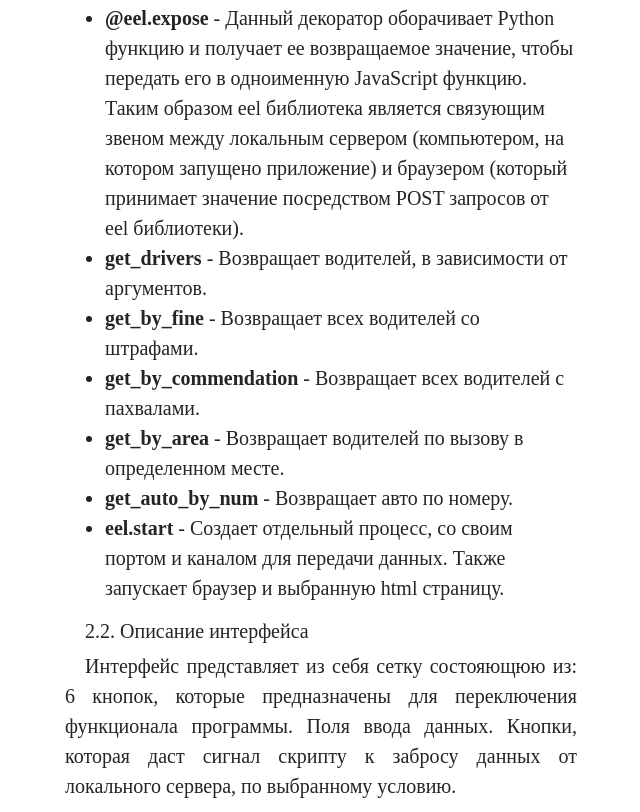
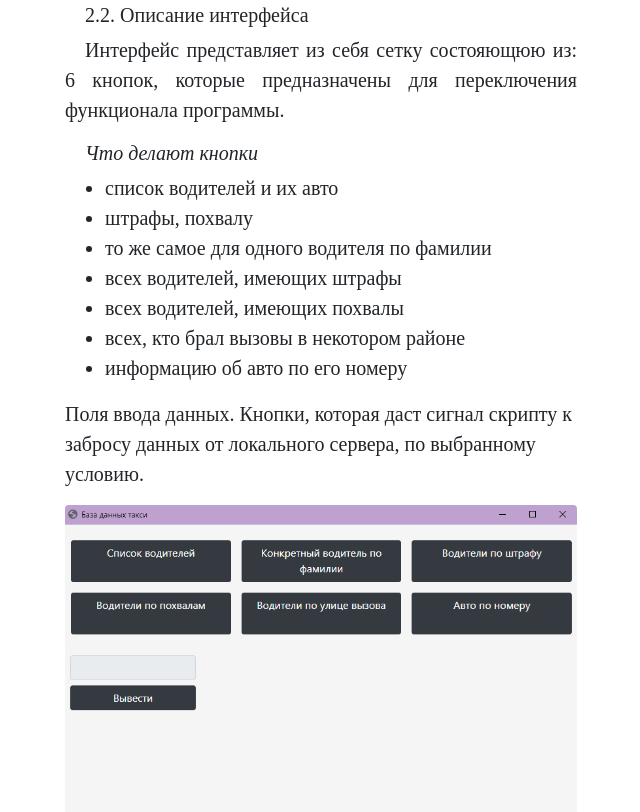
Before and after one commit to madolu2/TaxiDbApp-report2.0, a plain HTML site: page index.html in a window 1280 px wide. Shown: the part 6488-7300 px from the top of the page, without its empty margins (319-959 px from the left). Drawn offline with nearby package versions, Linux system fonts and the light colour scheme.

Commit message:
Refactor - Refactor 2.1/2.2 ps

```diff
--- a/index.html
+++ b/index.html
@@ -93,11 +93,14 @@
         <h2 id="12">1.2. Генерация водителей</h2>
         <div>
             <h4>Функция генерации водителя</h4>
-            <p>Не принимает аргументов, рандомно генерирует данные, возвращает словарь данных. Cоздан список имён и программа рандомит имена водителей и их пол.</p>
+            <p>Не принимает аргументов, рандомно генерирует данные, возвращает словарь данных. Cоздан список имён и
+                программа рандомит имена водителей и их пол.</p>
             <h4>Функция генерации вызова</h4>
-            <p>Не принимает аргументов, рандомно генерирует данные, возвращает словарь данных. Рандомно генерируется адрес из списка улиц, дом, длинна поездки, цена.</p>
+            <p>Не принимает аргументов, рандомно генерирует данные, возвращает словарь данных. Рандомно генерируется
+                адрес из списка улиц, дом, длинна поездки, цена.</p>
             <h4>Функция генерации авто</h4>
-            <p>Не принимает аргументов, рандомно генерирует данные, возвращает словарь данных. Рандомно генерируется номер авто по шаблону номеров РФ, марка и цвет выбираются из заданных списков.</p>
+            <p>Не принимает аргументов, рандомно генерирует данные, возвращает словарь данных. Рандомно генерируется
+                номер авто по шаблону номеров РФ, марка и цвет выбираются из заданных списков.</p>
         </div>
         <h2 id="13">1.3. База данных</h2>
         <h4>Функция создания таблиц</h4>
@@ -131,7 +134,8 @@
         <h4>Функция выполнения запроса</h4>
         <p>Принимает запрос, открывает соединение с базой данных, возвращает данные из базы данных</p>
         <h4>Функция запроса данных</h4>
-        <p>Принимает запрос,  открывает соединение с базой данных возвращает данные из базы данных в формате итерируемого массива данных</p>
+        <p>Принимает запрос, открывает соединение с базой данных возвращает данные из базы данных в формате итерируемого
+            массива данных</p>
         <h4>Функция добавления водителя</h4>
         <p>Принимает данные для полей таблиц (строки и числа), вызывает функцию выполнения запроса</p>
         <h4>Функция добавления авто</h4>
@@ -162,6 +166,25 @@
         <h2 id="21">2.1. Главный файл программы</h2>
         <p>Главный файл проекта, в котором декорируются функции из модуля форматированных данных. Файл необходим для
             создания рабочего окна программы и возвращения значений из exposed функций.</p>
+        <h2 id="22">2.2. Описание интерфейса</h2>
+        <p>Интерфейс представляет из себя сетку состояющюю из:
+            6 кнопок, которые предназначены для переключения функционала программы.
+            <h4>Что делают кнопки</h4>
+            <ul>
+                <li> список водителей и их авто</li>
+                <li> штрафы, похвалу</li>
+                <li> то же самое для одного водителя по фамилии</li>
+                <li> всех водителей, имеющих штрафы</li>
+                <li> всех водителей, имеющих похвалы </li>
+                <li> всех, кто брал вызовы в некотором районе</li>
+                <li> информацию об авто по его номеру</li>
+            </ul>
+            Поля ввода данных.
+            Кнопки, которая даст сигнал скрипту к забросу данных от локального сервера, по выбранному условию.
+        </p>
+        <img src="ui.png" alt="ui" class="img-fluid rounded mx-auto d-block m-2">
+        <img src="ui2.png" alt="ui" class="img-fluid rounded mx-auto d-block m-2">
+        <h4>Что происходит внутри программы</h4>
         <ul>
             <li><b>@eel.expose</b> - Данный декоратор оборачивает Python функцию и получает ее возвращаемое
                 значение, чтобы
@@ -178,15 +201,9 @@
             <li><b>eel.start</b> - Создает отдельный процесс, со своим портом и каналом для передачи данных. Также
                 запускает браузер и выбранную html страницу.</li>
         </ul>
-        <h2 id="22">2.2. Описание интерфейса</h2>
-        <p>Интерфейс представляет из себя сетку состояющюю из:
-            6 кнопок, которые предназначены для переключения функционала программы.
-            Поля ввода данных.
-            Кнопки, которая даст сигнал скрипту к забросу данных от локального сервера, по выбранному условию.</p>
-            <img src="ui.png" alt="ui" class="img-fluid rounded mx-auto d-block m-2">
-            <img src="ui2.png" alt="ui" class="img-fluid rounded mx-auto d-block m-2">
+
         <h2 id="23">2.3. Интерактивный скрипт</h2>
-        <p>Файл который отвечает за корректное отображение данных которые мы получаем из eel функций. Также в нем
+        <p>Файл который отвечает за корректное отображение данных, которые мы получаем из eel функций. Также в нем
             описаны функции используемые в eventListener`ах</p>
         <h4>Функции слушающие события</h4>
         <p>В зависимости от функции отключают/включают поле ввода. Каждая функция содержит одинаковый код, с отличием в
```
